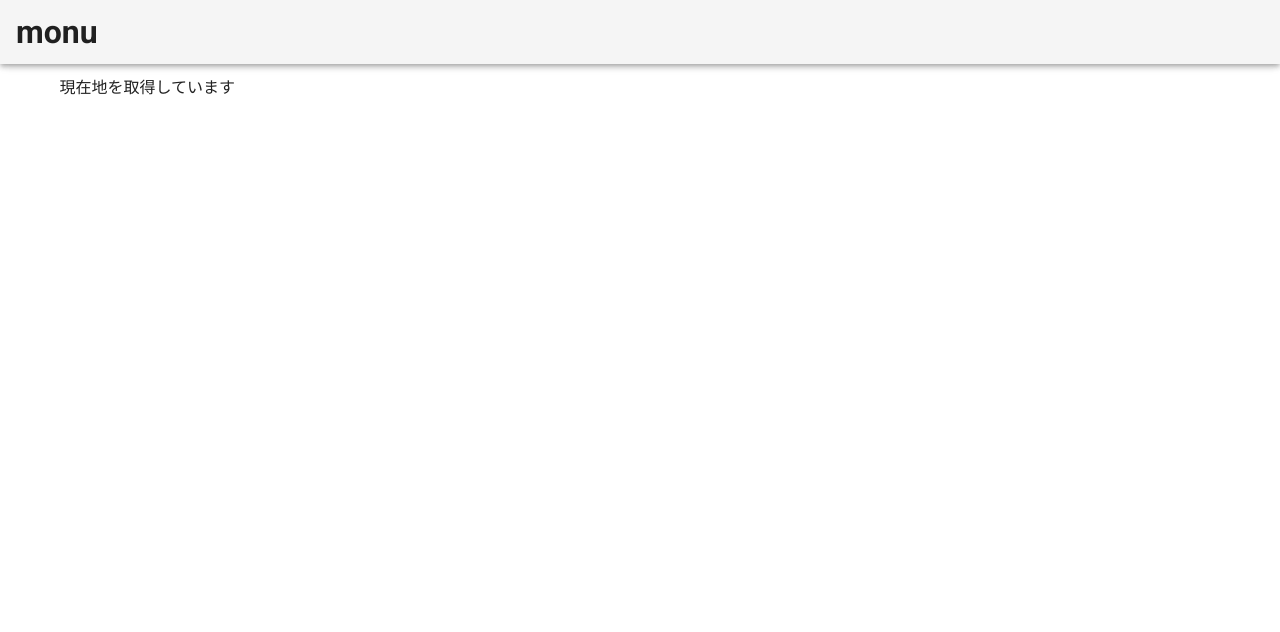
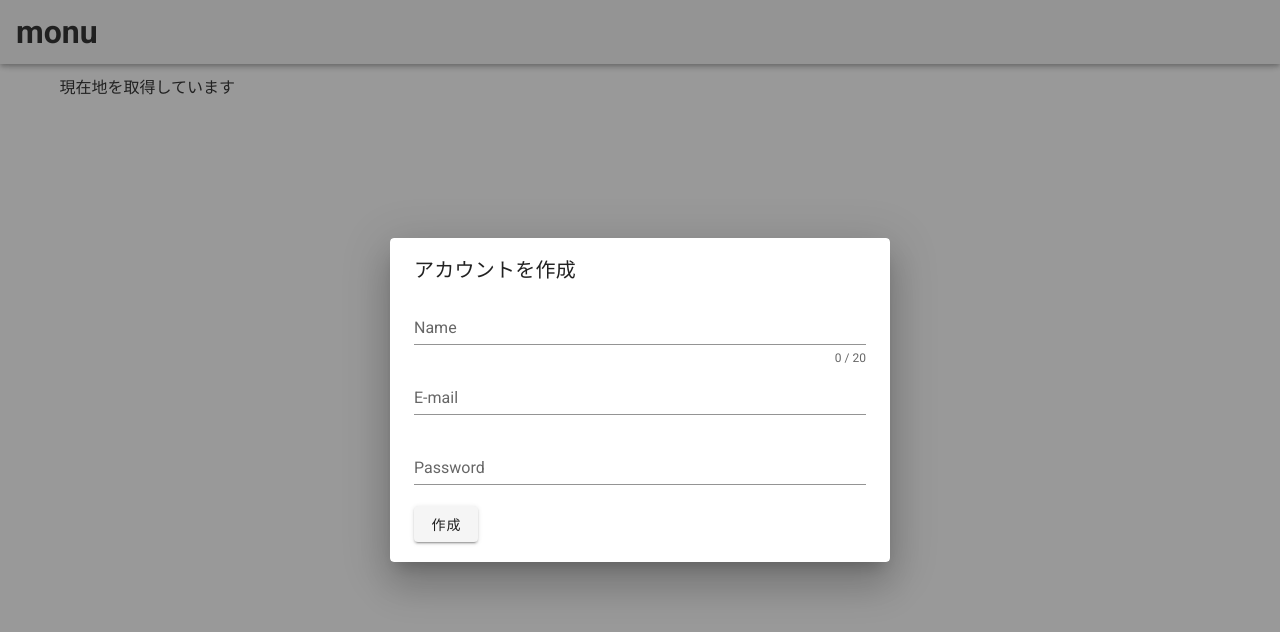
Before and after one commit to jphacks/KB_1909_1, a Nuxt app: page / in a window 1280 px wide. Shown: the top 632 px of the page. Built offline with nearby package versions, Linux system fonts and the light colour scheme; no server answers.

Commit message:
createUser

```diff
--- /dev/null
+++ b/components/CreateUserDialog.vue
@@ -0,0 +1,63 @@
+<template>
+  <v-dialog :value="value" width="500" @input="input">
+    <v-card>
+      <v-card-title>アカウントを作成</v-card-title>
+      <v-card-text>
+        <v-form>
+          <v-text-field
+            v-model="newUser.name"
+            :counter="20"
+            label="Name"
+            required
+          ></v-text-field>
+          <v-text-field
+            v-model="newUser.email"
+            label="E-mail"
+            type="email"
+            required
+          ></v-text-field>
+          <v-text-field
+            v-model="newUser.password"
+            label="Password"
+            type="password"
+            required
+          ></v-text-field>
+          <v-btn @click="submit">作成</v-btn>
+        </v-form>
+      </v-card-text>
+    </v-card>
+  </v-dialog>
+</template>
+<script lang="ts">
+import { Component, Emit, Prop, Vue } from 'vue-property-decorator'
+import { CreateUserRequest } from '../util/apiV2/users/createUser'
+
+@Component({})
+class CreateUserDialog extends Vue {
+  @Prop({ default: false }) readonly value!: boolean
+
+  newUser: CreateUserRequest = {
+    name: '',
+    email: '',
+    password: '',
+    // TODO: 画像をアップロード
+    image:
+      'https://japan.cnet.com/storage/2019/08/07/40fbe8897f436faf72370b5c290295d7/t/584/438/d/large-107244.jpg'
+  }
+
+  @Emit()
+  input(isOpen: boolean) {
+    return isOpen
+  }
+
+  @Emit()
+  submit() {
+    this.input(false)
+    return this.newUser
+  }
+}
+
+export default CreateUserDialog
+</script>
+
+<style lang="scss" scoped></style>
--- a/pages/index.vue
+++ b/pages/index.vue
@@ -3,6 +3,12 @@
     <v-app-bar>
       <h1>monu</h1>
     </v-app-bar>
+
+    <create-user-dialog
+      v-model="isOpenCreateUserDialog"
+      @submit="submitNewUser"
+    ></create-user-dialog>
+
     <v-container>
       <div v-if="loadLocation">
         <post-form
@@ -29,22 +35,29 @@ import Coords from '../models/Coords'
 import ApiV1 from '../util/apiv1'
 import Post from '../models/Post'
 import uploadImage, { ImgurResponse } from '../util/imgur/postImage'
+import CreateUserDialog from '../components/CreateUserDialog.vue'
+import createUser, { CreateUserResponse } from '../util/apiV2/users/createUser'
 import PostForm from '@/components/PostForm'
 import PostListContainer from '@/components/PostListContainer'
 
 @Component({
   components: {
     PostForm,
-    PostListContainer
+    PostListContainer,
+    CreateUserDialog
   }
 })
 class Index extends Vue {
+  isOpenCreateUserDialog = true
+  userToken = ''
   loadLocation = false
   position: Coords = { latitude: 0, longitude: 0 }
   status = '現在地を取得しています'
   posts: Post[] = []
 
-  mounted() {
+  afterLogin() {
+    if (!this.userToken) return
+
     navigator.geolocation.watchPosition(
       this.getLocationSuccessfully,
       this.getLocationError
@@ -108,6 +121,13 @@ class Index extends Vue {
       console.log(err)
     }
   }
+
+  async submitNewUser(newUser) {
+    const createdUser = (await createUser(newUser)) as CreateUserResponse
+    this.userToken = createdUser.token
+    console.log(this.userToken)
+    this.afterLogin()
+  }
 }
 
 export default Index
--- a/util/apiV2/users/createUser.ts
+++ b/util/apiV2/users/createUser.ts
@@ -12,7 +12,7 @@ const createUser = async (
   }
 }
 
-interface CreateUserRequest {
+export interface CreateUserRequest {
   name: string
   email: string
   password: string
```
